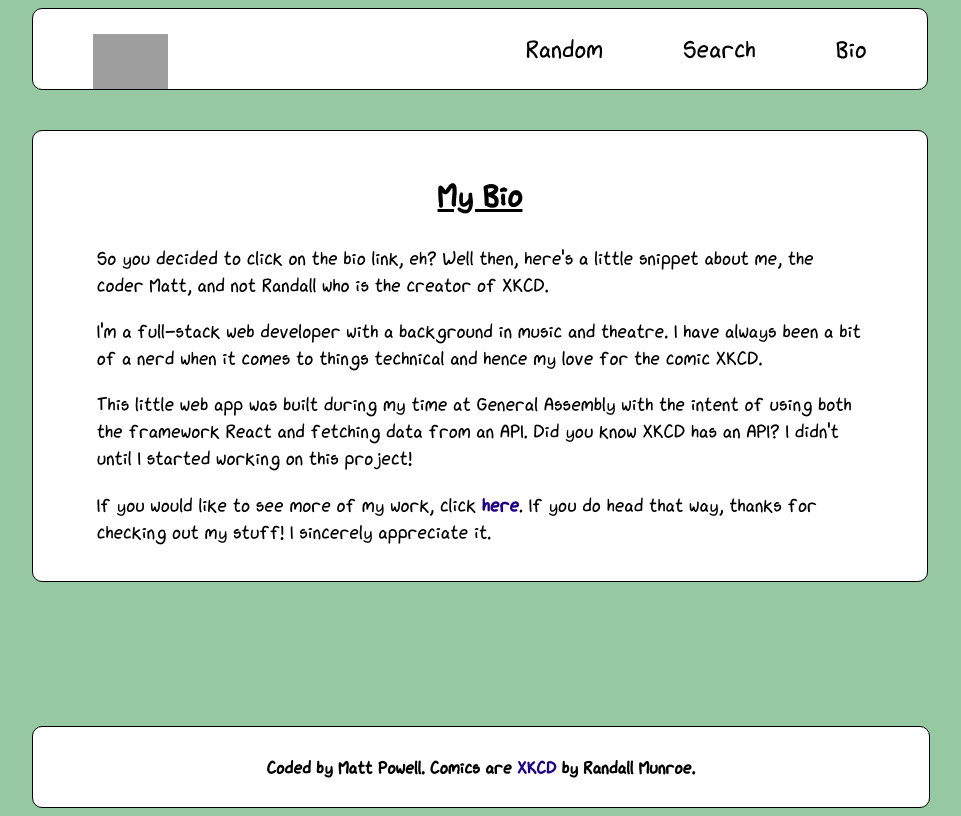
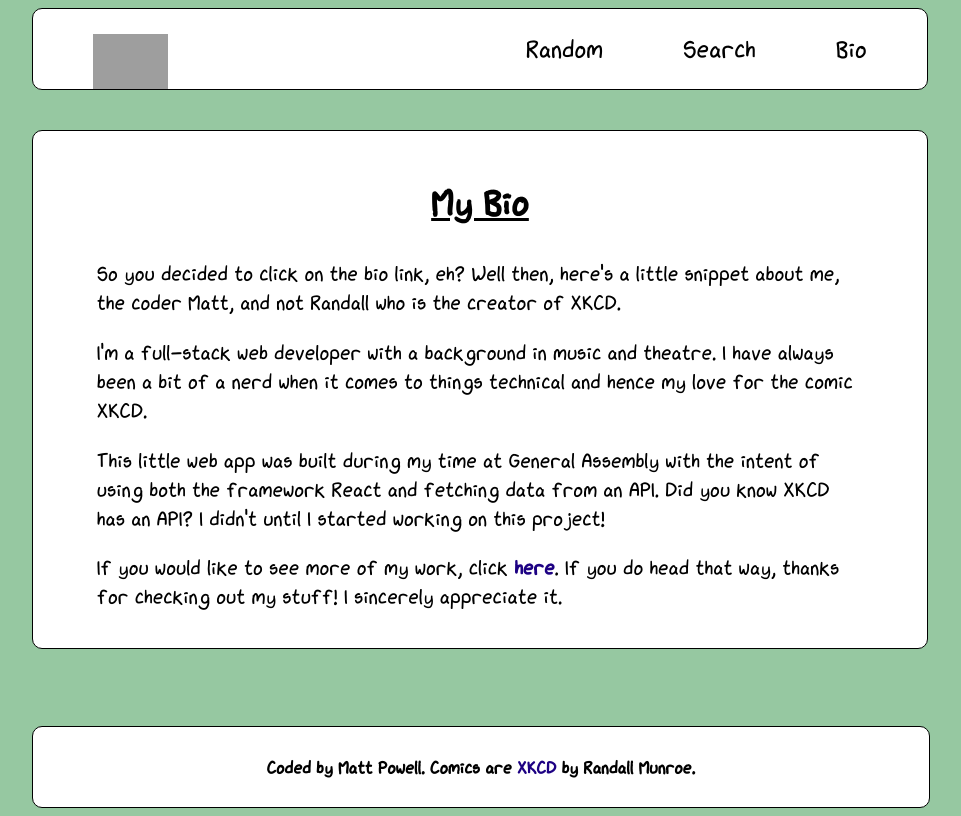
Before and after one commit to mpowell773/react-api-project, a React (Create React App) app: page /bio in a window 1280 px wide. Shown: the whole page, without its empty margins (160-1121 px from the left). Built offline with nearby package versions, Linux system fonts and the light colour scheme; no server answers; grey boxes are pictures that could not be loaded; what react-alert-template-mui would draw is missing.

Commit message:
large device responsiveness with BioPage, landscape responsiveness with NavBar Icon

```diff
--- a/src/Components/BioPage/BioPage.css
+++ b/src/Components/BioPage/BioPage.css
@@ -47,4 +47,12 @@
   /* Large devices (desktops, 992px and up) */
   @media screen and (min-width: 992px) {
 
+    .bio-page h2 {
+        font-size: 2.3em;
+    }
+
+    .bio-page p {
+        font-size: 1.3em;
+    }
+
   }
--- a/src/Components/Navbar/Navbar.css
+++ b/src/Components/Navbar/Navbar.css
@@ -17,7 +17,7 @@
 .nav-bar img {
   height: 7vh;
   margin-left: 15px;
-  margin-top: 32px;
+  margin-top: 35px;
 }
 
 .nav-bar ul {
@@ -79,3 +79,38 @@
     font-size: 1.3em;
   }
 }
+
+
+/* These parameters are specifically for when phones are going landscape and to keep my home icon in the relative location */
+/* Height of Device */
+@media screen and (max-height: 856px) {
+
+    .nav-bar img {
+        margin-top: 32px;
+      }
+
+}
+
+@media screen and (max-height: 600px) {
+
+    .nav-bar img {
+        margin-top: 25px;
+      }
+
+}
+
+@media screen and (max-height: 400px) {
+
+    .nav-bar img {
+        margin-top: 20px;
+      }
+
+}
+
+@media screen and (max-height: 200px) {
+
+    .nav-bar img {
+        margin-top: 15px;
+      }
+
+}
```
